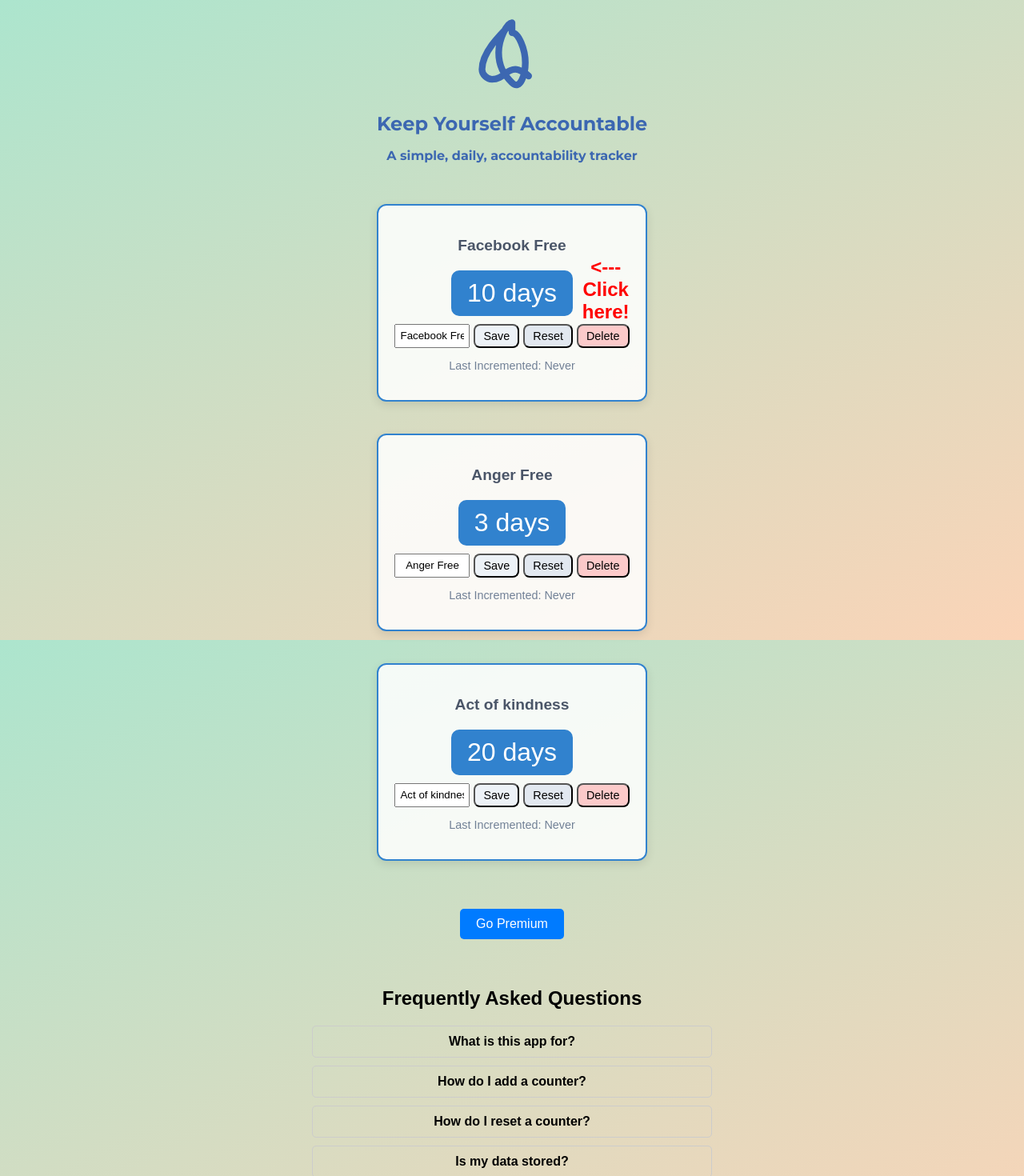
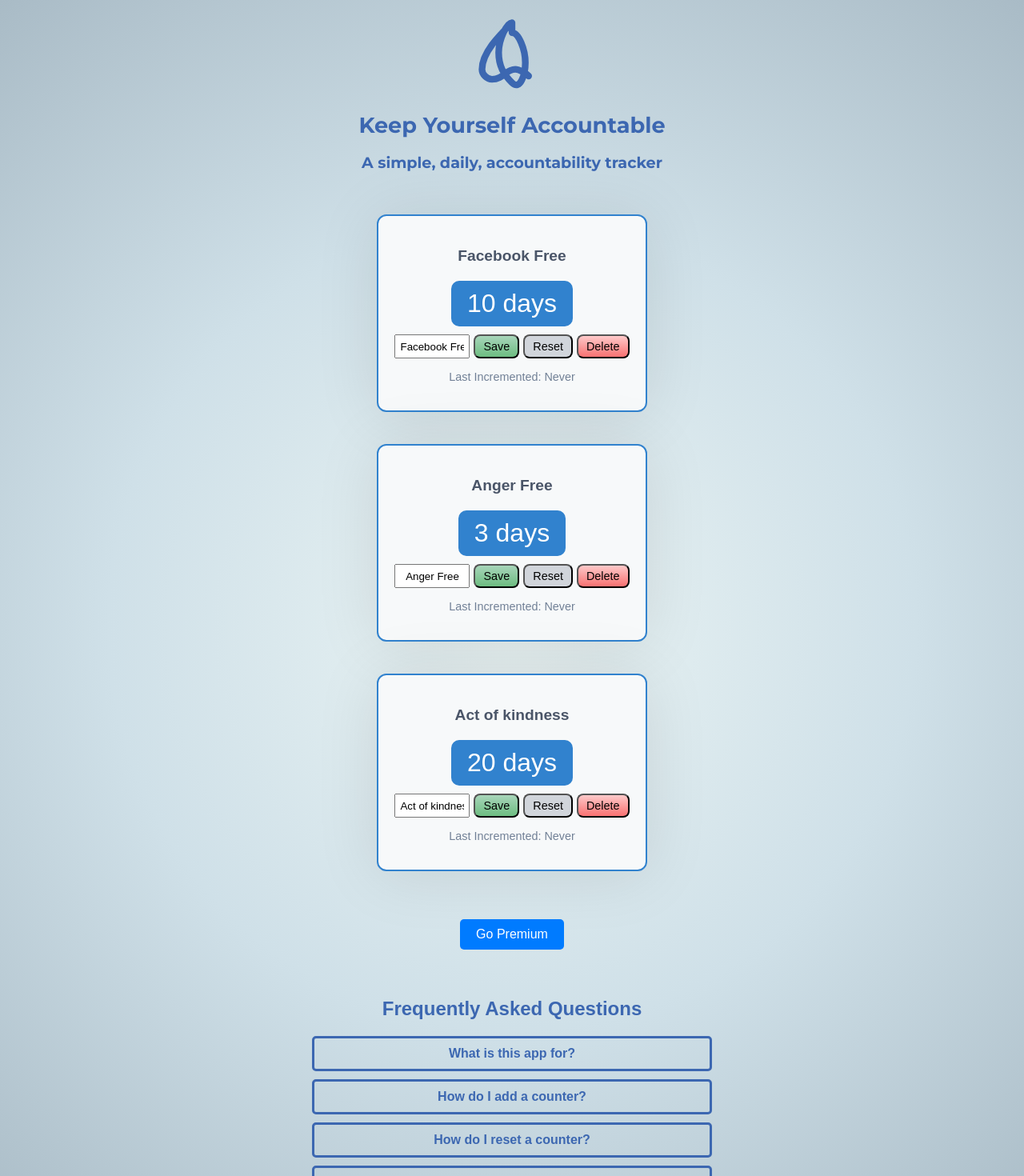
Before and after one commit to sjvdm/quit-x, a SvelteKit app: page / in a window 1280 px wide. Shown: the top 1470 px of the page at 80% size. Built offline with nearby package versions, Linux system fonts and the light colour scheme.

Commit message:
Some visual updates Removed tooltip

```diff
--- a/src/lib/CounterBox.svelte
+++ b/src/lib/CounterBox.svelte
@@ -25,11 +25,10 @@
       {counter.count} days
     </button>
     <!-- [ADDED] Tooltip display -->
-    {#if showTooltip}
+    <!--
       <div class="tooltip" style="position: absolute; top: -10%; left: 90%; transform: translateX(-50%); color: red;">
          &lt--- Click here!
-      </div>
-    {/if}
+      </div> -->
   </div>
 
   <!-- Counter name input and controls -->
@@ -55,12 +54,14 @@
   .counter-group {
     text-align: center;
     margin: 20px 0;
-    background: rgba(255, 255, 255, 0.85);
+    background: #F7F9FA;
     padding: 20px;
     border-radius: 12px;
-    box-shadow: 0 4px 12px rgba(0, 0, 0, 0.1);
+    box-shadow: 0px 4px 80px rgba(0, 0, 0, 0.1);
     border: 2px solid #3182ce;
   }
+
+
 
   .icon {
     width: 30px;  /* Adjust size as needed */
@@ -104,9 +105,10 @@
     cursor: pointer;
   }
 
-  .save { background-color: #edf2f7; }
-  .reset { background-color: #e2e8f0; }
-  .delete { background-color: #fccaca; }
+  .save { background:linear-gradient(to bottom,#A8D5BA, #6DBD81) }
+  .reset { background-color: #D1D5DB; }
+  .delete { background: linear-gradient(to bottom,#FECACA, #F87171) }
+
 
   .small-text {
     font-size: 0.9em;
--- a/src/routes/+page.svelte
+++ b/src/routes/+page.svelte
@@ -96,7 +96,8 @@
 
 
   :global(body) {
-    background: url('/images/background.svg') repeat center center fixed;
+    /* background: url('/images/background.svg') repeat center center fixed; */
+    background: radial-gradient(circle, #EAF4F4, #CFE0E8, #A9BBC6);
     background-size: cover;
     font-family: Arial, sans-serif;
     display: flex;
@@ -173,7 +174,7 @@
   }
 
   .faq-item {
-    border: 1px solid #ccc;
+    border: 3px solid #3C67B1;
     border-radius: 5px;
     margin-bottom: 10px;
     padding: 10px;
@@ -182,11 +183,13 @@
 
   .faq-question {
     font-weight: bold;
+    color: #3C67B1;
   }
 
   .faq-answer {
     padding: 10px;
     display: none;
+    color: #3C67B1;
   }
 
   .faq-item.open .faq-answer {
@@ -198,7 +201,7 @@
         color: #3C67B1;
         text-align: center;
         margin-top: 0px;
-        font-size: 1.5em; /* [UPDATED] Adjust font size for mobile */
+        font-size: 1.7em; /* [UPDATED] Adjust font size for mobile */
     }
 
     .h3-main {
@@ -206,7 +209,7 @@
         color: #3C67B1;
         text-align: center;
         margin-top: 0px;
-        font-size: 1em; /* [UPDATED] Adjust font size for mobile */
+        font-size: 1.2em; /* [UPDATED] Adjust font size for mobile */
     }
 
 .premium-button {
@@ -263,7 +266,7 @@
 
 <!-- Centered FAQ Section at the bottom -->
 <div class="faq-container">
-  <h2>Frequently Asked Questions</h2>
+  <h2 style="color: #3C67B1;">Frequently Asked Questions</h2>
 
   {#each ['What is this app for?', 'How do I add a counter?', 'How do I reset a counter?', 'Is my data stored?','Why the ads?'] as question, index}
     <div class="faq-item {openFAQ === index ? 'open' : ''}" on:click={() => toggleFAQ(index)}>
```
